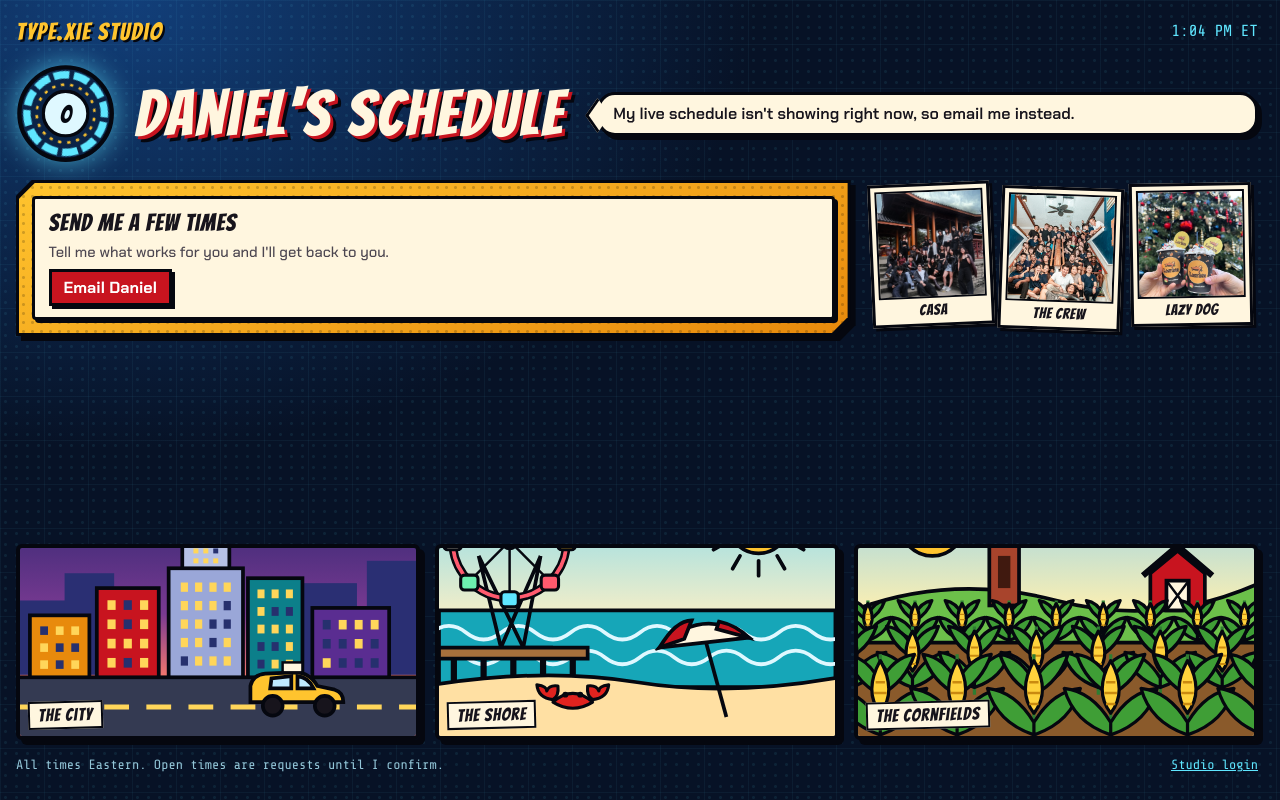
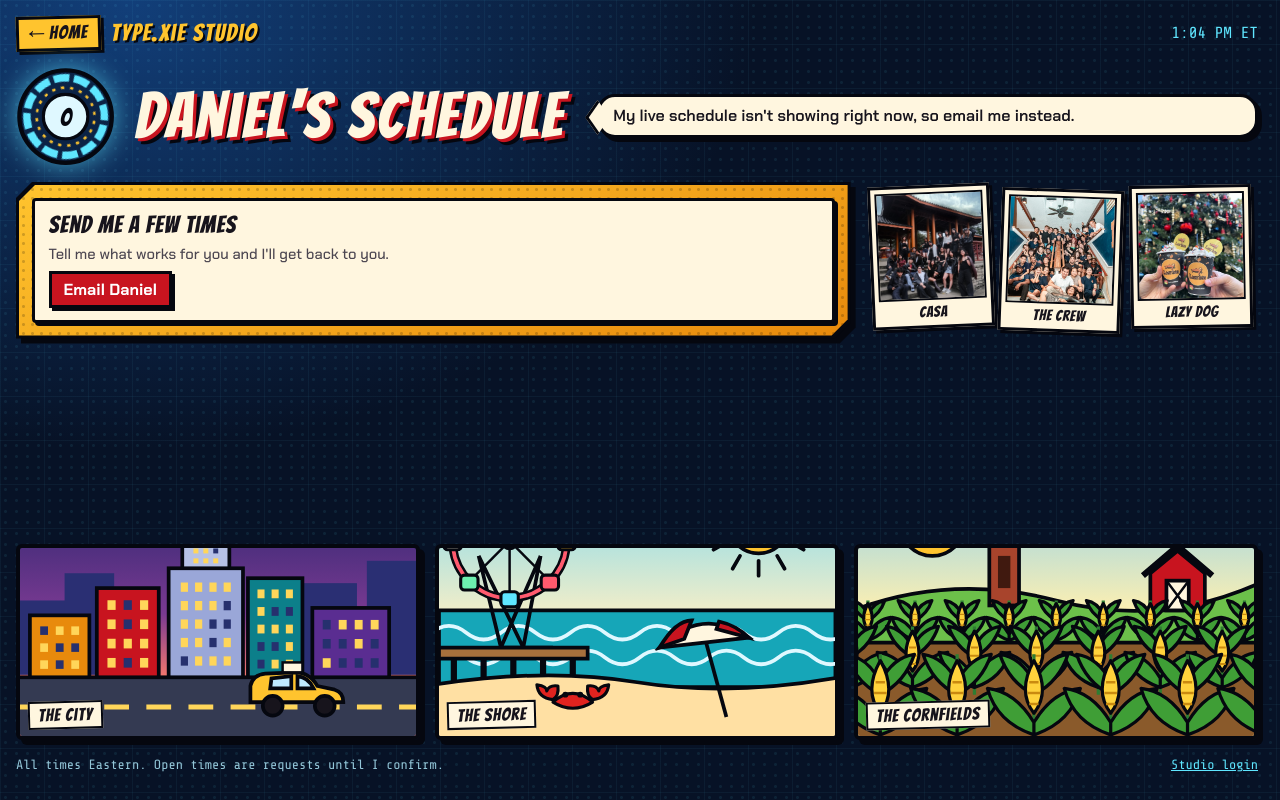
Before and after one commit to coolspotyt/danielxie, a plain HTML site: page availability.html in a window 1280 px wide. Both pictures are taken after a click on the button "See Daniel's schedule for today". Drawn offline with nearby package versions, Linux system fonts and the light colour scheme; no server answers.

Commit message:
Add a Home button to the schedule page (#7)
Claude-Session: https://claude.ai/code/session_01SMTZKHMM9EuPgpHFdmjhfo

Co-authored-by: Daniel Xie <xie582@purdue.edu>
Co-authored-by: Claude Opus 5.5 <noreply@anthropic.com>

```diff
--- a/availability.html
+++ b/availability.html
@@ -99,9 +99,11 @@ input {
 .world { position: relative; margin: 0; overflow: hidden; border: 4px solid var(--ink); border-radius: 6px; box-shadow: 5px 5px 0 var(--ink); }
 .world svg { display: block; width: 100%; height: auto; aspect-ratio: 2.1; }
 .world figcaption { position: absolute; left: .5rem; bottom: .45rem; padding: 0 .5rem; background: var(--paper); color: var(--paper-ink); border: 2px solid var(--ink); font-family: var(--font-display); letter-spacing: .05em; font-size: 1.1em; transform: rotate(-1.5deg); }
-.top { display: flex; justify-content: space-between; align-items: center; gap: .6rem; flex-wrap: wrap; }
+.top { display: flex; justify-content: flex-start; align-items: center; gap: .6rem; flex-wrap: wrap; }
+.home { padding: .12rem .65rem; font-family: var(--font-display); letter-spacing: .05em; font-size: 1.15em; color: var(--paper-ink); text-decoration: none; background: var(--gold); border: 3px solid var(--ink); box-shadow: 3px 3px 0 var(--ink); transform: rotate(-1.5deg); transition: transform .12s ease; }
+.home:hover { transform: rotate(0) translate(-1px, -1px); background: #ffd968; }
 .mark { font-family: var(--font-display); font-size: 1.5em; letter-spacing: .06em; color: var(--gold); text-shadow: 2px 2px 0 var(--ink); }
-.clock { font-family: var(--font-data); color: var(--arc); }
+.clock { margin-left: auto; font-family: var(--font-data); color: var(--arc); }
 .hello { display: flex; flex-wrap: wrap; align-items: center; gap: .7rem 1.2rem; }
 .reactor { width: clamp(4.4rem, 11vw, 6.2rem); height: auto; flex: none; filter: drop-shadow(0 0 14px #5fe6ffa6); overflow: visible; }
 .reactor text { font-family: var(--font-display); font-size: 30px; fill: var(--ink); text-anchor: middle; }
@@ -185,7 +187,7 @@ button.slot[aria-pressed="true"] { background: var(--red); color: #fff; }
 </defs></svg>
 <section class="hud" id="hud" hidden>
   <div class="inner">
-    <div class="top"><span class="mark">Type.Xie Studio</span><span class="clock" id="clock"></span></div>
+    <div class="top"><a class="home" href="/"><span aria-hidden="true">←</span> Home</a><span class="mark">Type.Xie Studio</span><span class="clock" id="clock"></span></div>
     <div class="hello">
       <svg class="reactor" viewBox="0 0 120 120" role="img" aria-label="Arc reactor showing how many times are open">
         <circle cx="60" cy="60" r="56" fill="#0b2346" stroke="#05070f" stroke-width="5"/>
```
